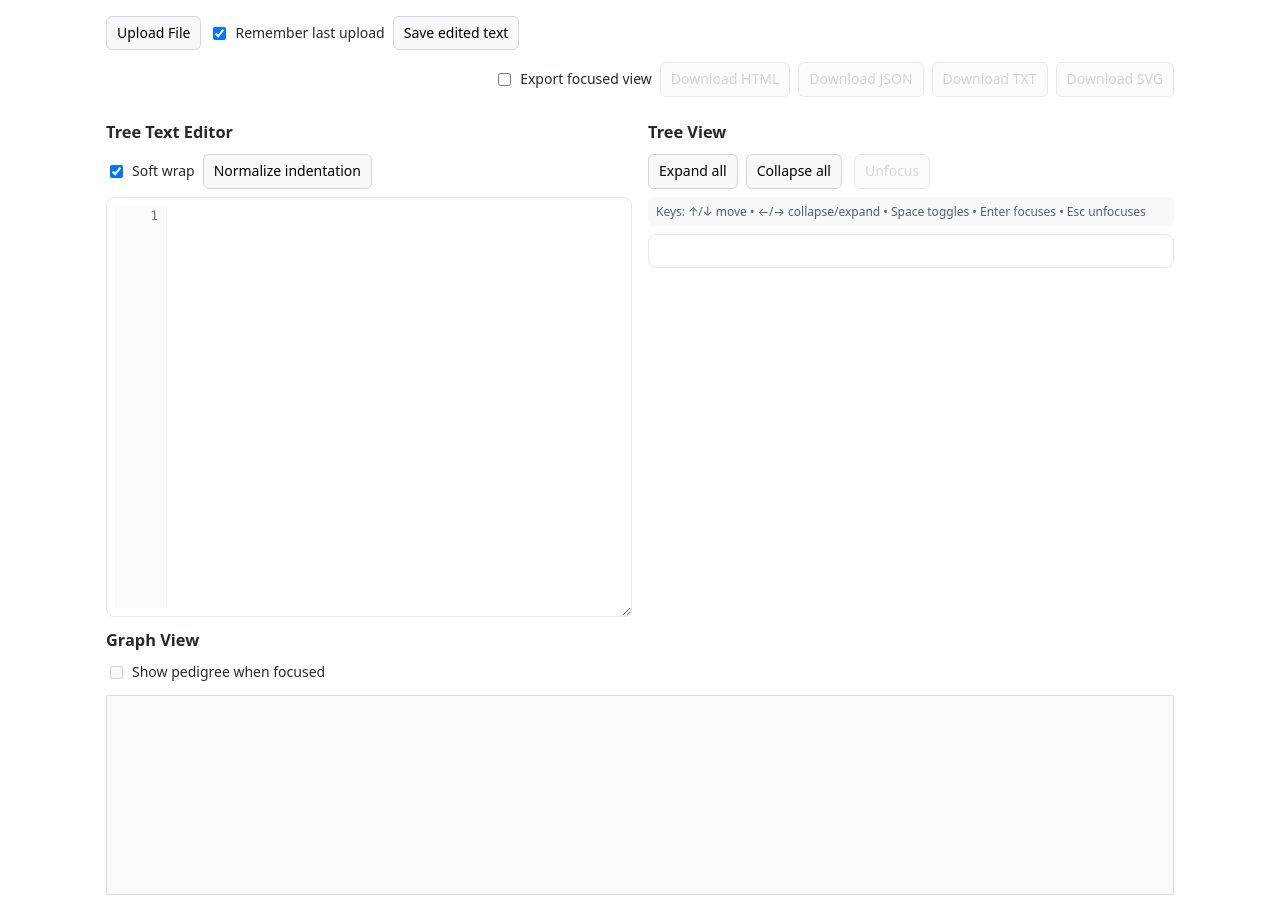
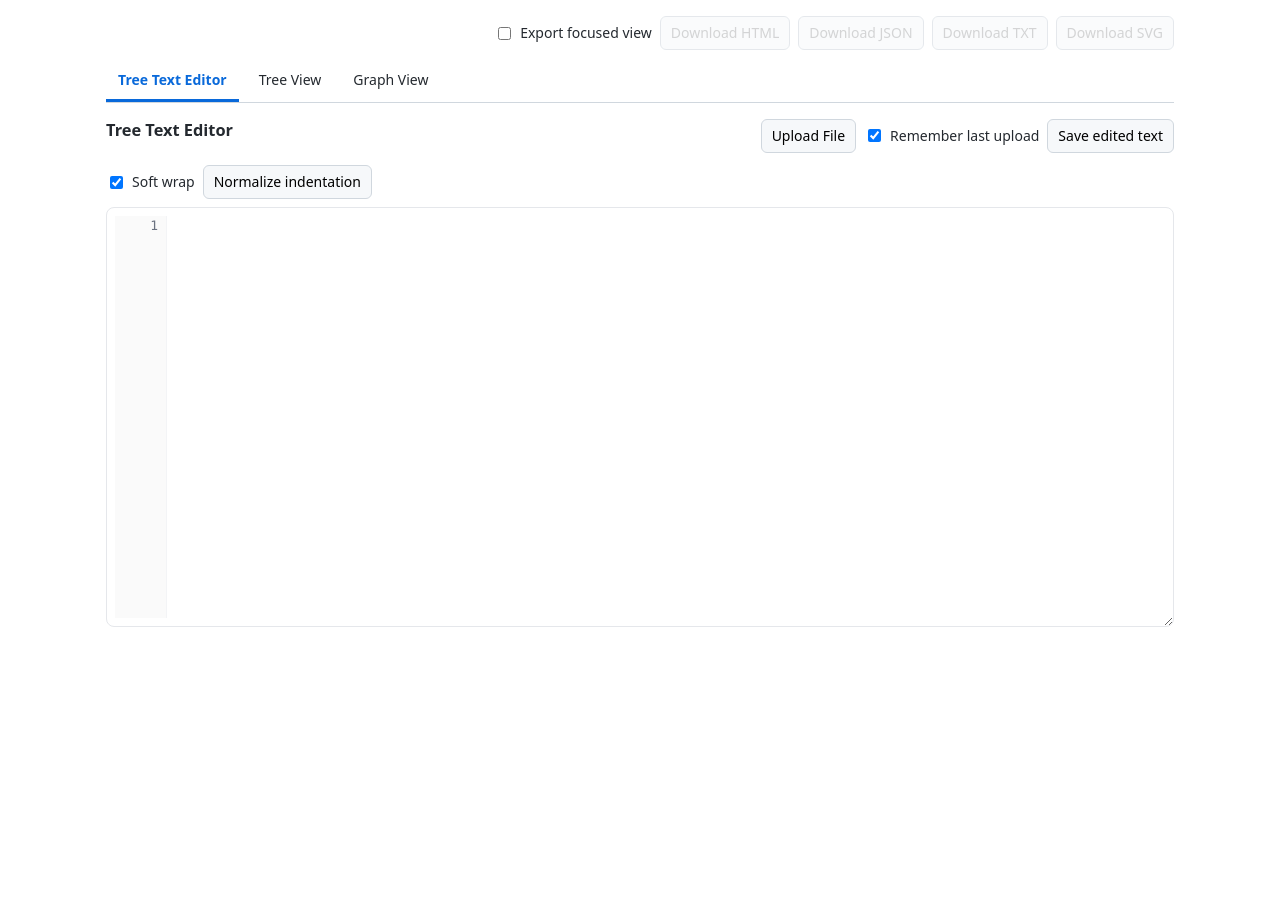
Before and after one commit to jbrannigan/family-tree-editor, a React (Create React App) app: page / in a window 1280 px wide. After the commit the page ends 800 px from the top, so only its background shows below. Built offline with nearby package versions, Linux system fonts and the light colour scheme.

Commit message:
feat: switch panes to tabbed layout

```diff
--- a/src/App.css
+++ b/src/App.css
@@ -100,7 +100,11 @@ body {
 
 /* Panes */
 .pane {
-  margin-top: 12px;
+  margin-top: 0;
+}
+
+.pane + .pane {
+  margin-top: 16px;
 }
 
 /* Editor */
@@ -149,18 +153,58 @@ textarea.editor:focus {
   border-radius: var(--radius);
 }
 
-/* Simple two-up on larger screens (no JS resizer) */
-@media (min-width: 980px) {
-  /* If left & right panes are adjacent siblings, show side-by-side */
-  .left-pane,
-  .right-pane {
-    display: inline-block;
-    vertical-align: top;
-    width: calc(50% - 8px);
-  }
-  .right-pane {
-    margin-left: 16px;
-  }
+.tab-bar {
+  display: flex;
+  gap: 8px;
+  border-bottom: var(--border);
+  margin-bottom: 16px;
+}
+
+.tab-button {
+  appearance: none;
+  border: none;
+  background: none;
+  padding: 8px 12px;
+  font: inherit;
+  cursor: pointer;
+  border-bottom: 3px solid transparent;
+  color: inherit;
+  border-top-left-radius: 6px;
+  border-top-right-radius: 6px;
+  transition:
+    color 0.12s ease-in-out,
+    background-color 0.12s ease-in-out,
+    border-bottom-color 0.12s ease-in-out;
+}
+
+.tab-button:hover {
+  background: var(--btn-bg);
+}
+
+.tab-button.active {
+  color: var(--focus);
+  font-weight: 600;
+  border-bottom-color: var(--focus);
+}
+
+.tab-panel {
+  padding-bottom: 24px;
+}
+
+.pane-header {
+  display: flex;
+  flex-wrap: wrap;
+  align-items: center;
+  gap: 12px;
+  justify-content: space-between;
+  margin-bottom: 12px;
+}
+
+.pane-actions {
+  display: inline-flex;
+  align-items: center;
+  gap: 8px;
+  flex-wrap: wrap;
 }
 
 /* Small touches */
--- a/src/App.js
+++ b/src/App.js
@@ -32,6 +32,7 @@ export default function App() {
   // eslint-disable-next-line no-unused-vars
   const [fileName, setFileName] = useState('family-tree.txt');
   const fileHandleRef = useRef(null); // for showSaveFilePicker
+  const [activeTab, setActiveTab] = useState('editor');
 
   // Restore remember flag + last text once on mount
   useEffect(() => {
@@ -181,6 +182,12 @@ export default function App() {
 
   const graphHostRef = useRef(null);
 
+  const tabs = [
+    { id: 'editor', label: 'Tree Text Editor' },
+    { id: 'tree', label: 'Tree View' },
+    { id: 'graph', label: 'Graph View' },
+  ];
+
   const handleDownloadSVG = () => {
     // Find the SVG drawn by GraphView
     const host = graphHostRef.current;
@@ -227,25 +234,6 @@ export default function App() {
           marginBottom: 12,
         }}
       >
-        {/* LEFT: file/open/save */}
-        <div style={{ display: 'inline-flex', gap: 8, alignItems: 'center', flexWrap: 'wrap' }}>
-          <UploadButton onLoaded={handleFileLoaded} />
-
-          <label style={{ display: 'inline-flex', gap: 6, alignItems: 'center' }}>
-            <input
-              type="checkbox"
-              checked={rememberUpload}
-              onChange={(e) => setRememberUpload(e.target.checked)}
-            />
-            Remember last upload
-          </label>
-
-          <button className="btn" onClick={handleSaveEdited}>
-            Save edited text
-          </button>
-        </div>
-
-        {/* RIGHT: export + downloads */}
         <div
           style={{
             marginLeft: 'auto',
@@ -279,16 +267,46 @@ export default function App() {
         </div>
       </div>
 
-      {/* Editor */}
-      <div className="pane left-pane">
+      <div className="tab-bar">
+        {tabs.map((tab) => (
+          <button
+            key={tab.id}
+            type="button"
+            className={`tab-button${activeTab === tab.id ? ' active' : ''}`}
+            onClick={() => setActiveTab(tab.id)}
+          >
+            {tab.label}
+          </button>
+        ))}
+      </div>
+
+      <div className="tab-panel">
+        {activeTab === 'editor' && (
+          <div className="pane">
+            <div className="pane-header">
               <h3 style={{ marginTop: 0 }}>Tree Text Editor</h3>
+              <div className="pane-actions">
+                <UploadButton onLoaded={handleFileLoaded} />
+                <label style={{ display: 'inline-flex', gap: 6, alignItems: 'center' }}>
+                  <input
+                    type="checkbox"
+                    checked={rememberUpload}
+                    onChange={(e) => setRememberUpload(e.target.checked)}
+                  />
+                  Remember last upload
+                </label>
+                <button className="btn" onClick={handleSaveEdited}>
+                  Save edited text
+                </button>
+              </div>
+            </div>
             <TreeEditor treeText={treeText} onTextChange={handleTextChange} />
           </div>
+        )}
 
-      {/* Tree View */}
-      <div className="pane right-pane">
+        {activeTab === 'tree' && (
+          <div className="pane">
             <h3 style={{ marginTop: 0 }}>Tree View</h3>
-
             <TreeView
               tree={displayedTree}
               onFocus={(node) => setFocusedNode(node)}
@@ -297,9 +315,10 @@ export default function App() {
               isFocused={isFocused}
             />
           </div>
+        )}
 
-      {/* Graph */}
-      <div className="pane">
+        {activeTab === 'graph' && (
+          <div className="pane" ref={graphHostRef}>
             <h3>Graph View</h3>
             <div style={{ display: 'flex', alignItems: 'center', gap: 8, marginBottom: 8 }}>
               <label style={{ display: 'inline-flex', gap: 6, alignItems: 'center' }}>
@@ -314,6 +333,8 @@ export default function App() {
             </div>
             <GraphView tree={graphTree} />
           </div>
+        )}
+      </div>
     </div>
   );
 }
```
Lines whose indentation alone changed are shown as unchanged.
